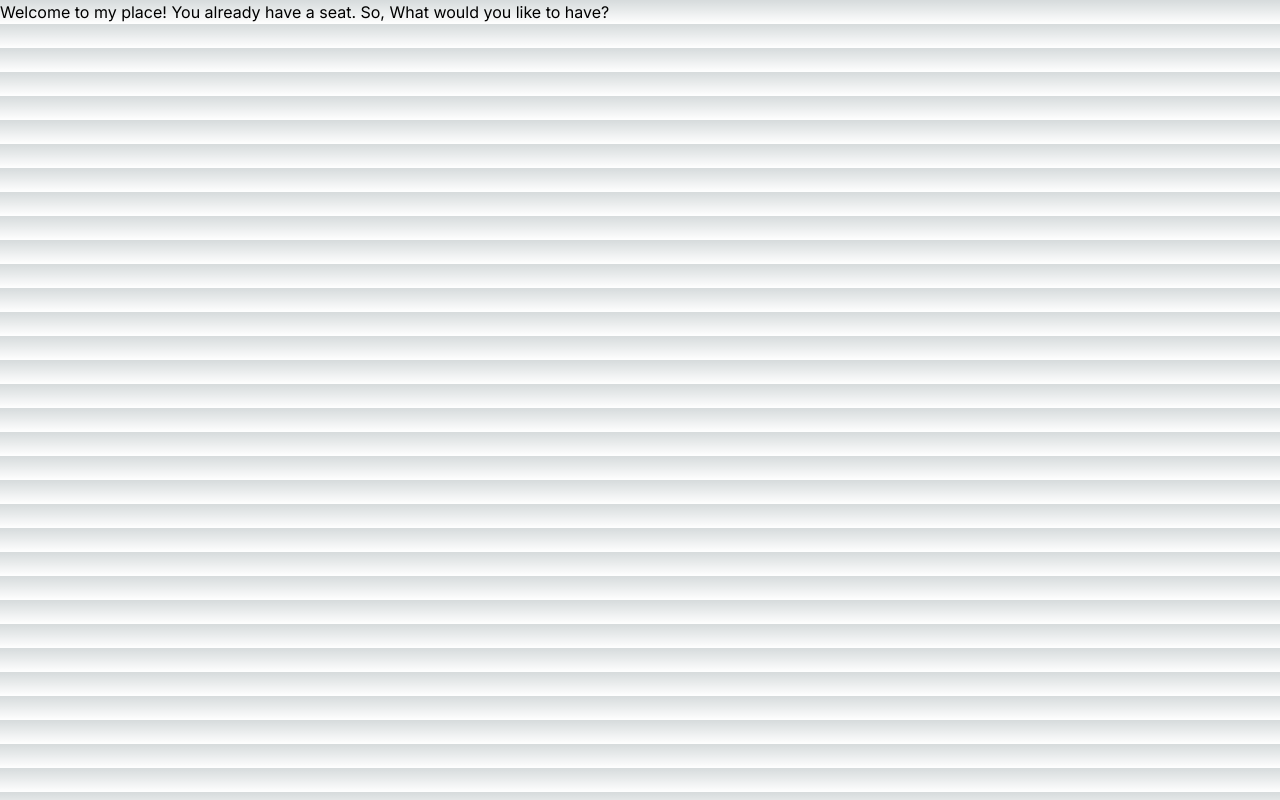
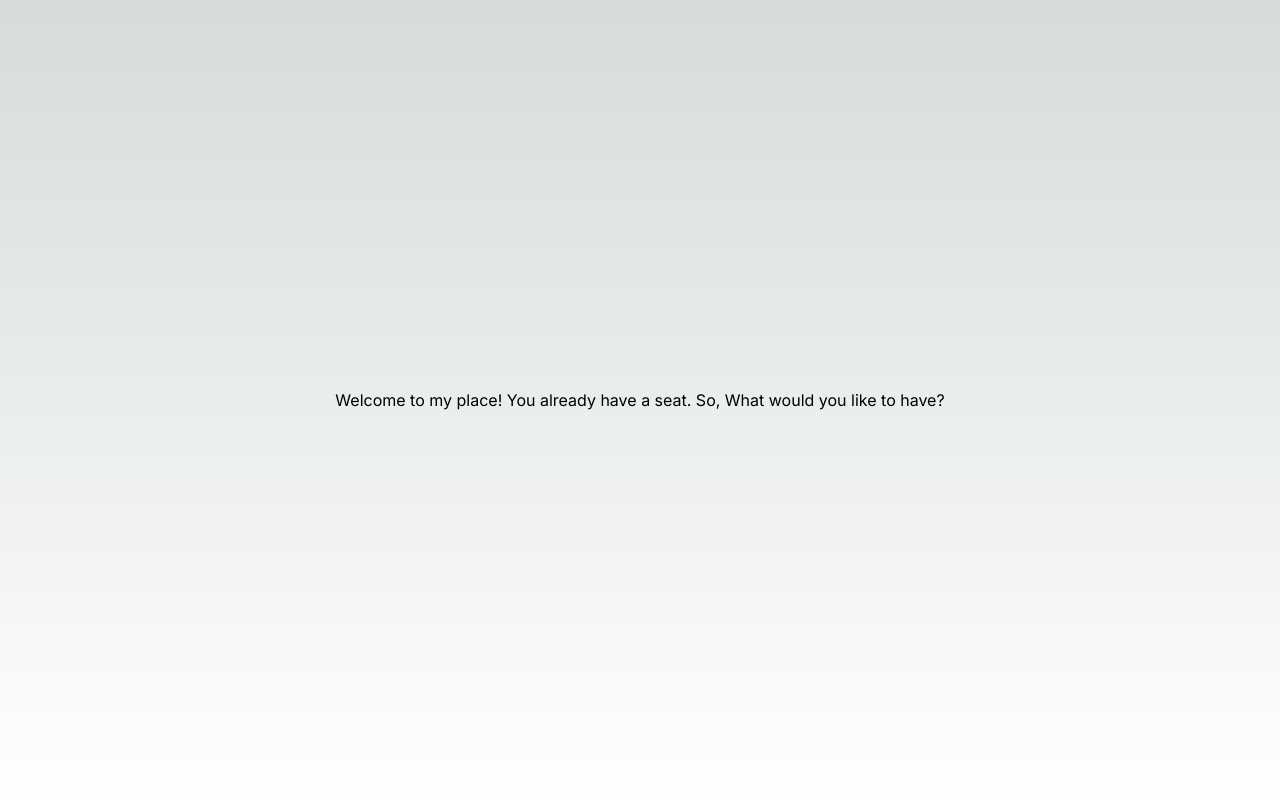
Before and after one commit to TheRakeshPurohit/therakeshpurohit, a Next.js app: page / in a window 1280 px wide. Built offline with nearby package versions, Linux system fonts and the light colour scheme.

Commit message:
Update 4 files

```diff
--- a/app/page.tsx
+++ b/app/page.tsx
@@ -1,6 +1,6 @@
 export default function Home() {
   return (
-    <div nexrclassName="grid h-screen place-items-center">
+    <div className="grid h-screen place-items-center">
       Welcome to my place! You already have a seat. So, What would you like to
       have?
     </div>
--- a/package.json
+++ b/package.json
@@ -21,5 +21,8 @@
     "react-dom": "18.2.0",
     "tailwindcss": "3.3.3",
     "typescript": "5.1.6"
+  },
+  "devDependencies": {
+    "eslint-config-prettier": "^9.0.0"
   }
 }
```
Also changed, not shown: .eslintrc.json, 1 other file (tests, documents, lock files or other folders).
